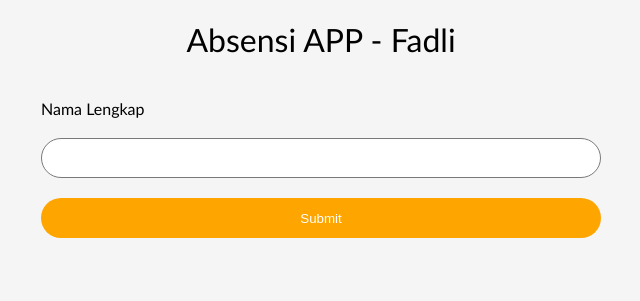
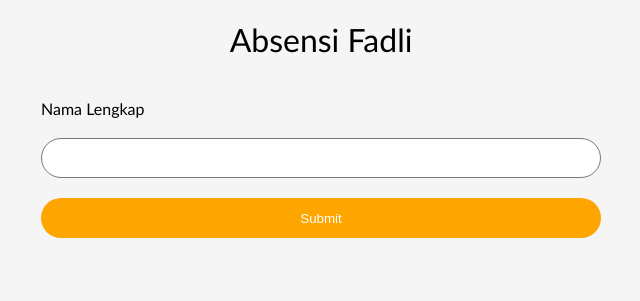
Before and after one commit to jemblonganvalley/batch9online-simple-absensi, a plain HTML site: page index.html in a window 1280 px wide. Shown: the whole page, without its empty margins (319-959 px from the left). Drawn offline with Linux system fonts and the light colour scheme.

Commit message:
update title

```diff
--- a/index.html
+++ b/index.html
@@ -13,7 +13,7 @@
   </head>
   <body>
     <main class="container">
-      <h1>Absensi APP - Fadli</h1>
+      <h1>Absensi Fadli</h1>
 
       <form id="absensi_form" autocomplete="off">
         <label for="fullname">Nama Lengkap</label>
```
Also changed, not shown: 1 other file.
